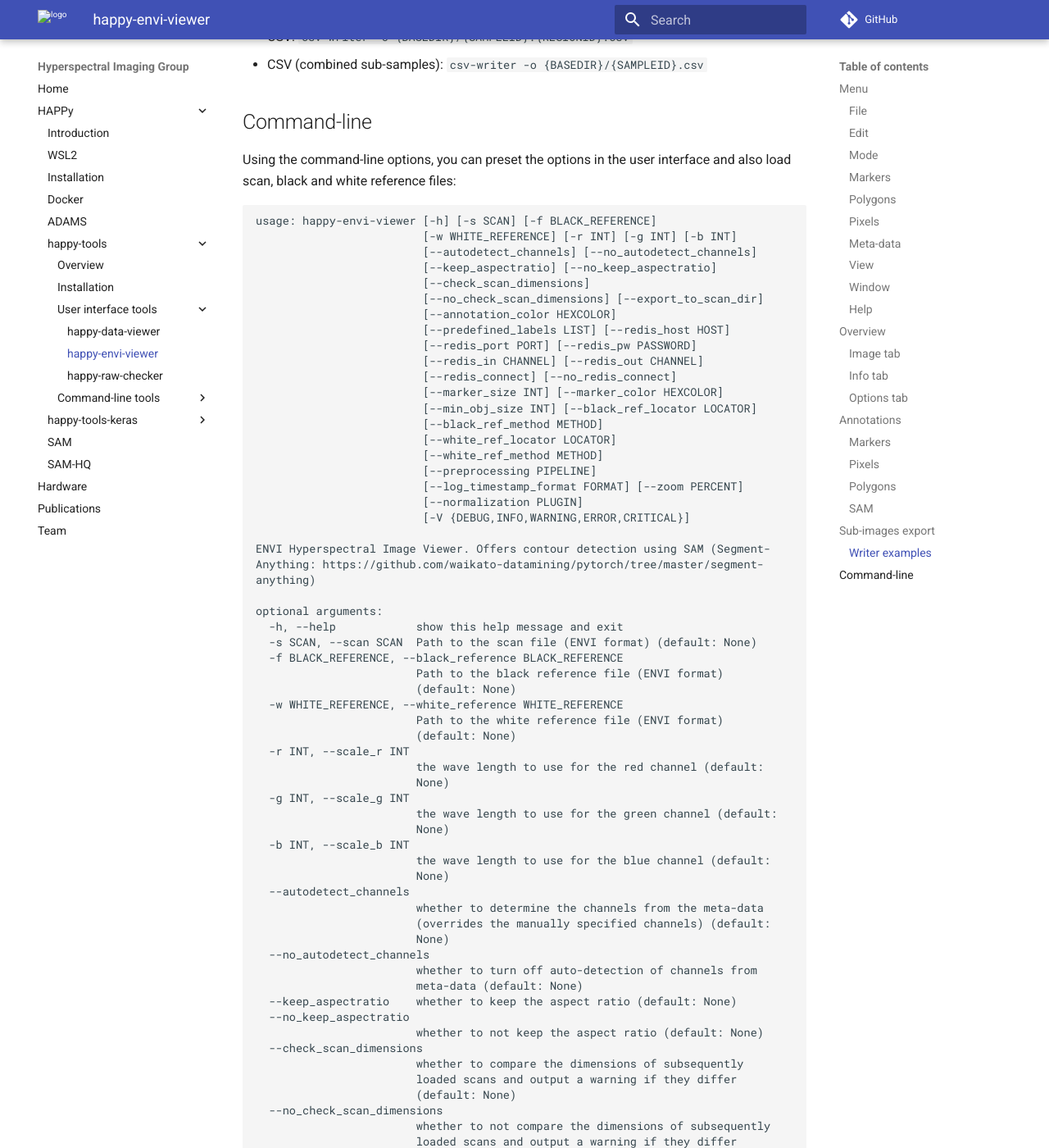
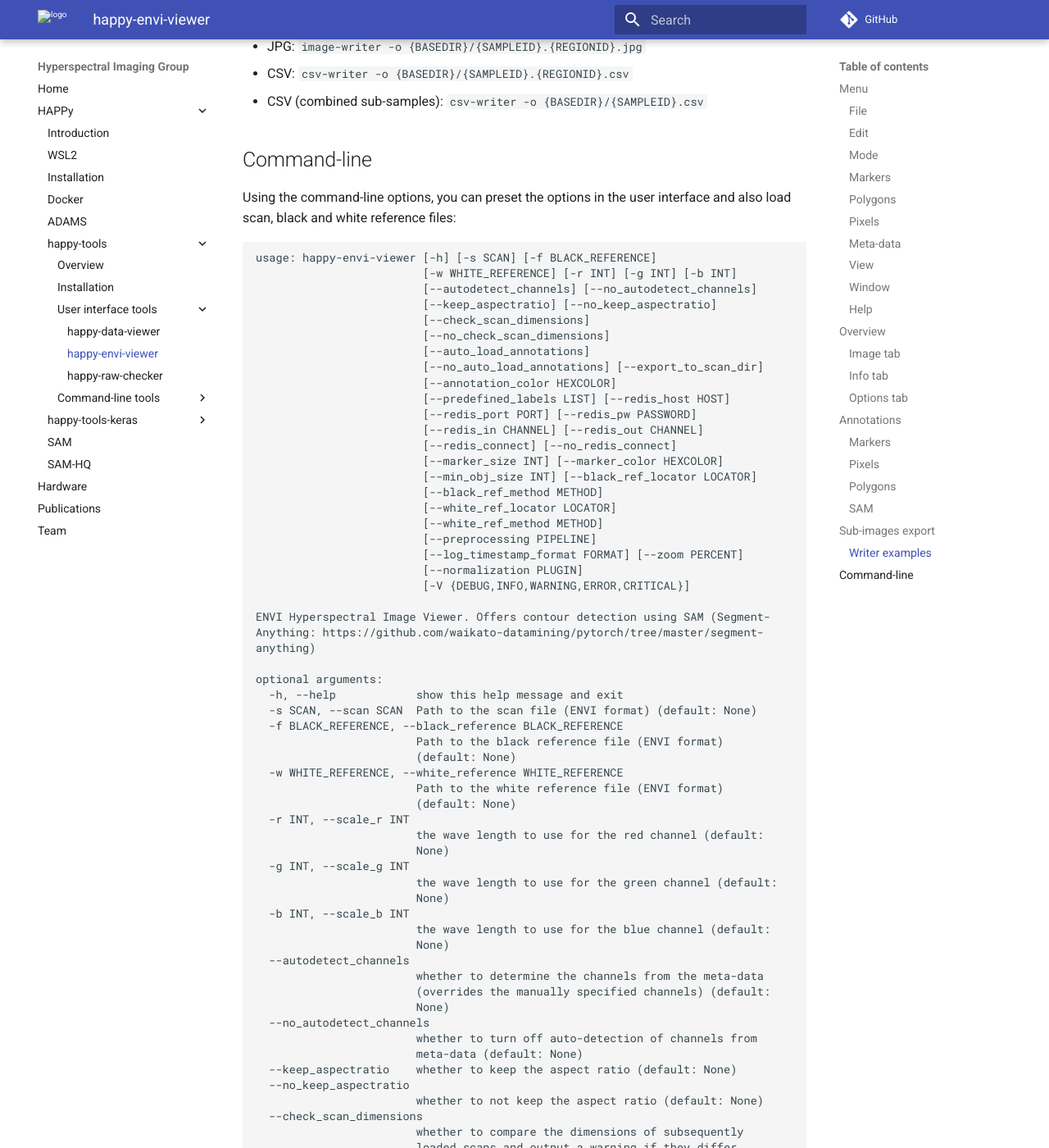
Before and after one commit to wairas/hsi-website, an MkDocs documentation site: the page built from docs/happy/happy_tools/happy-envi-viewer.md, in a window 1280 px wide and 1400 px high, scrolled down 14500 px. Shown: the whole window at 82% size. Built offline with MkDocs 1.6.1 and Material for MkDocs 9.7.7, drawn with Linux system fonts in a browser that asks for light colours; comment, search, counter and statistics services are not loaded; some of the changed text lies outside the part shown.

```diff
--- a/docs/happy/happy_tools/happy-envi-viewer.md
+++ b/docs/happy/happy_tools/happy-envi-viewer.md
@@ -148,6 +148,7 @@ On the *Options* tab, you can change various settings:
     * Auto-detect channels: uses any suggested channels from the meta-data of a scan
     * Keep aspect ratio: whether to maintain width/height ratio of the scan or let the image fill the available canvas space
     * Check scan dimensions: when checked and the dimensions of a subsequently loaded scan differs, a warning dialog will be displayed
+    * Auto-load annotations: when checked any available pixel or polygon annotations for scan, black and white reference get loaded automatically
     * Predefined labels: comma-separated list of labels to use in the annotation process
 
 * [SAM](../sam.md) connection parameters
@@ -327,7 +328,9 @@ usage: happy-envi-viewer [-h] [-s SCAN] [-f BLACK_REFERENCE]
                          [--autodetect_channels] [--no_autodetect_channels]
                          [--keep_aspectratio] [--no_keep_aspectratio]
                          [--check_scan_dimensions]
-                         [--no_check_scan_dimensions] [--export_to_scan_dir]
+                         [--no_check_scan_dimensions]
+                         [--auto_load_annotations]
+                         [--no_auto_load_annotations] [--export_to_scan_dir]
                          [--annotation_color HEXCOLOR]
                          [--predefined_labels LIST] [--redis_host HOST]
                          [--redis_port PORT] [--redis_pw PASSWORD]
@@ -383,6 +386,12 @@ optional arguments:
                         whether to not compare the dimensions of subsequently
                         loaded scans and output a warning if they differ
                         (default: None)
+  --auto_load_annotations
+                        whether to automatically load any annotations when
+                        loading a scan, black or white ref (default: None)
+  --no_auto_load_annotations
+                        whether to not automatically load any annotations when
+                        loading a scan, black or white ref (default: None)
   --export_to_scan_dir  whether to export images to the scan directory rather
                         than the last one used (default: None)
   --annotation_color HEXCOLOR
```
Also changed, not shown: docs/happy/happy_tools/img/envi_viewer-options.png.
